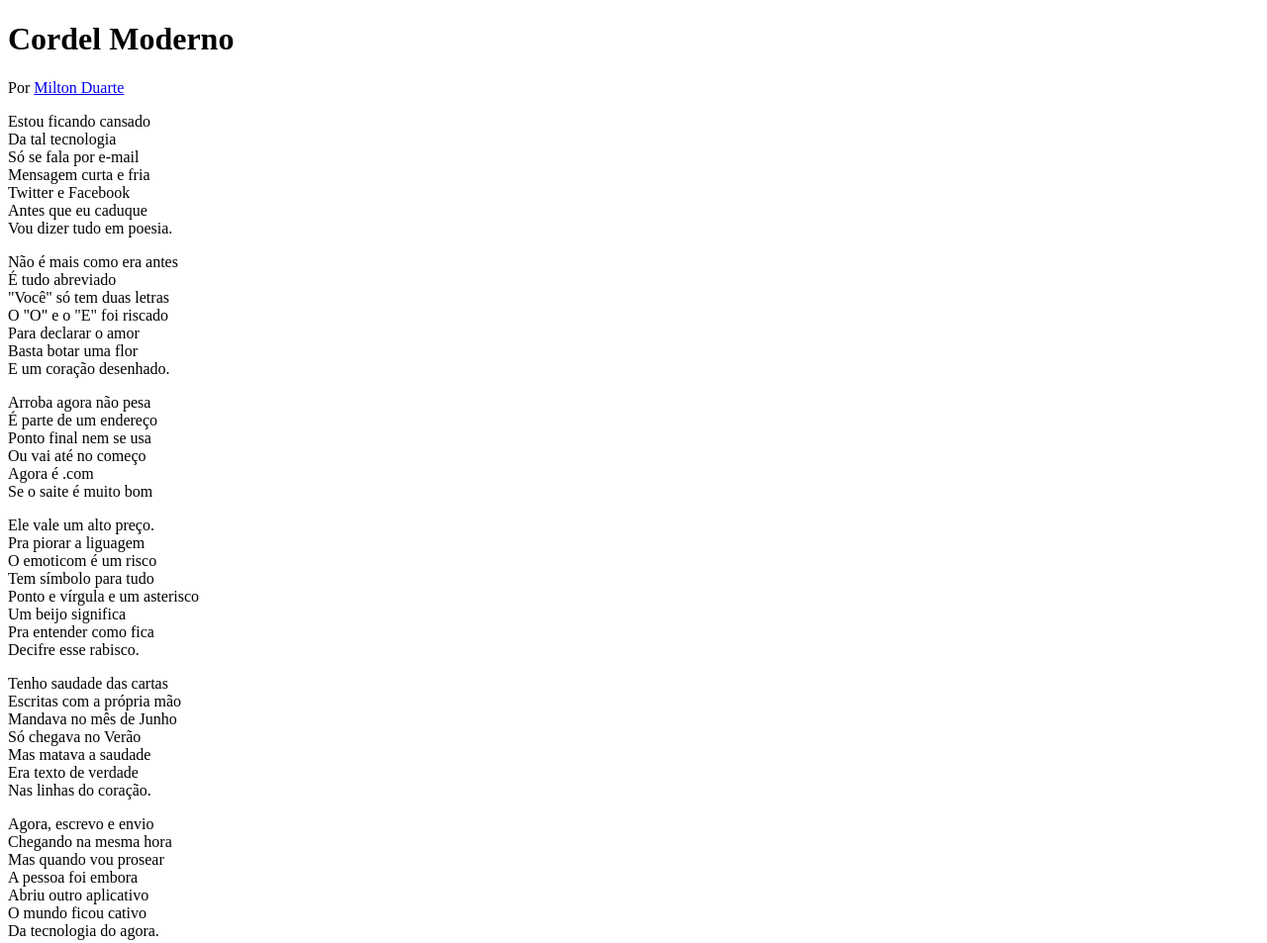
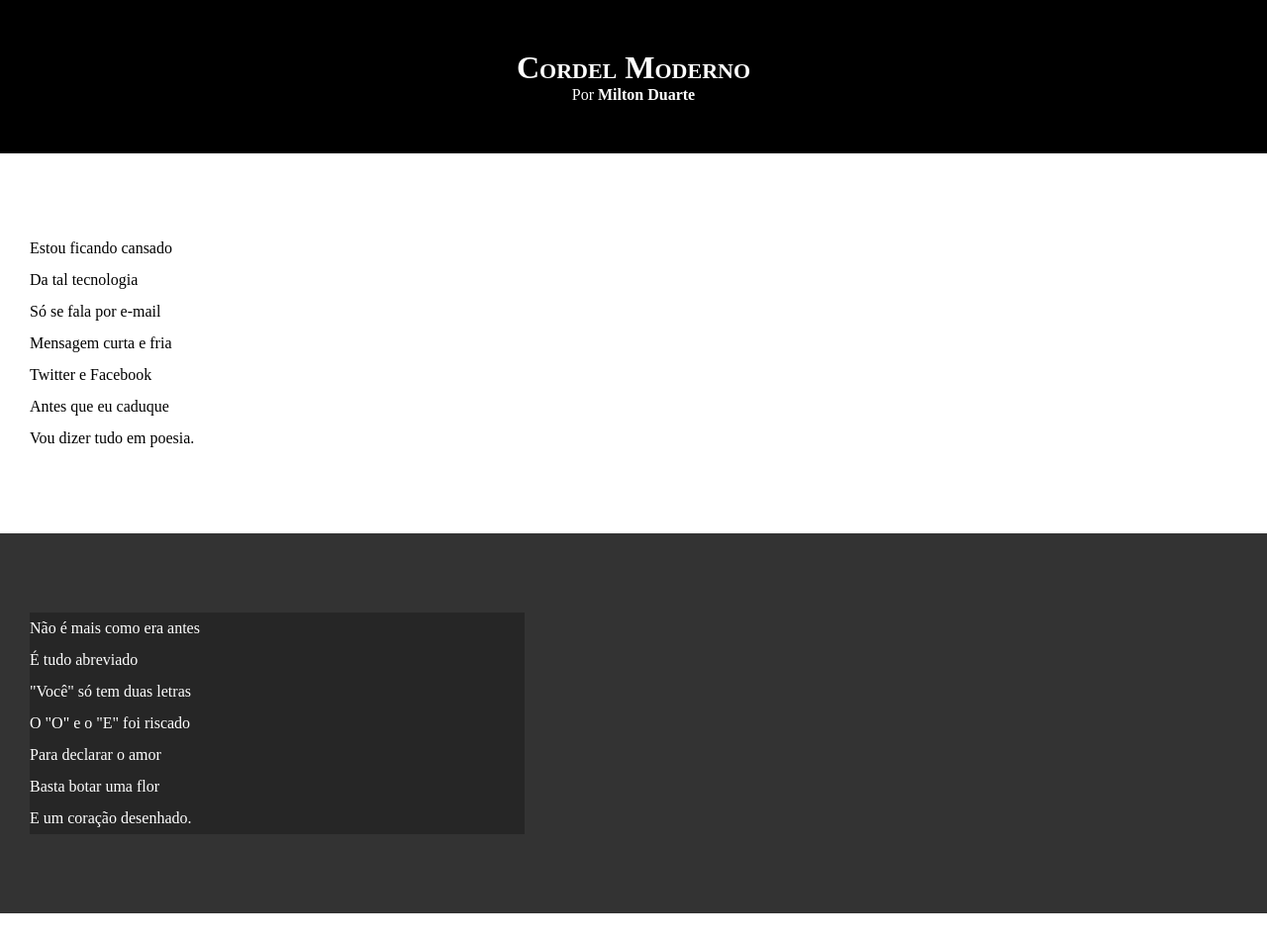
Before and after one commit to KSteinbach/html-css, a plain HTML site: page desafios/d012/index.html in a window 1280 px wide. Shown: the top 953 px of the page at 99% size. Drawn offline with Linux system fonts and the light colour scheme.

Commit message:
atualizei os estilos dos textos

```diff
--- a/desafios/d012/index.html
+++ b/desafios/d012/index.html
@@ -12,7 +12,7 @@
         <p>Por <a href="https://www.recantodasletras.com.br/poesias/3186743" target="_blank">Milton Duarte</a></p>
     </header>
 
-    <section>
+    <section class="normal">
         <p>
             Estou ficando cansado <br>
             Da tal tecnologia <br>
@@ -24,7 +24,7 @@
         </p>
     </section>
 
-    <section>
+    <section class="imagem">
         <p>
             Não é mais como era antes <br>
             É tudo abreviado <br>
@@ -36,7 +36,7 @@
         </p>
     </section>
 
-    <section>
+    <section class="normal">
         <p>
             Arroba agora não pesa <br>
             É parte de um endereço <br>
@@ -58,7 +58,7 @@
         </p>
     </section>
 
-    <section>
+    <section class="imagem">
         <p>
             Tenho saudade das cartas <br>
             Escritas com a própria mão <br>
@@ -70,7 +70,7 @@
         </p>
     </section>
 
-    <section>
+    <section class="normal">
         <p>
             Agora, escrevo e envio <br>
             Chegando na mesma hora <br>
--- a/desafios/d012/style/style.css
+++ b/desafios/d012/style/style.css
@@ -1 +1,65 @@
 @charset "UTF-8";
+
+* {
+    margin: 0px;
+    padding: 0px;
+}
+
+html, body {
+    min-height: 100vh;
+    background-color: darkgray;
+}
+
+header {
+    background-color: black;
+    color: white;
+    text-align: center;
+}
+
+header > h1 {
+    padding-top: 50px;
+    font-variant: small-caps;
+}
+
+header > p {
+    padding-bottom: 50px;
+}
+
+a {
+    color: white;
+    text-decoration: none;
+    font-weight: bolder;
+}
+
+a:hover {
+    text-decoration: underline;
+}
+
+section {
+    padding-top: 10vh;
+    padding-bottom: 10vh;
+    line-height: 2em;
+    padding-left: 30px;
+}
+
+section.normal {
+    background-color: white;
+    color: black;
+}
+
+section.imagem {
+    background-color: rgb(51, 51, 51);
+    color: white;
+}
+
+section.imagem > p {
+    width: 500px;
+    background-color: rgba(0, 0, 0, 0.253);
+}
+
+footer {
+    background-color: black;
+    color: white;
+    text-align: center;
+    padding: 10px;
+}
```
